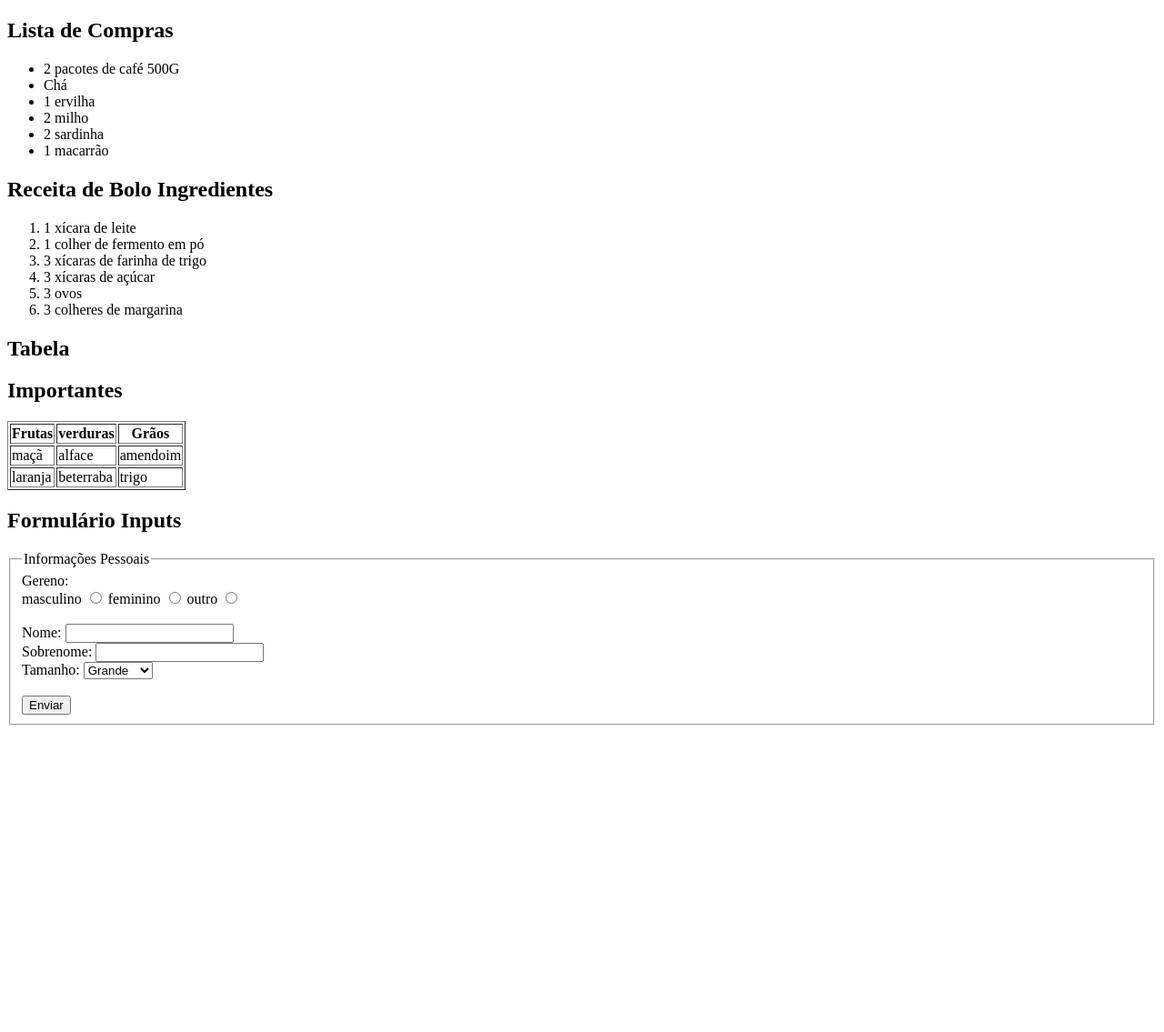
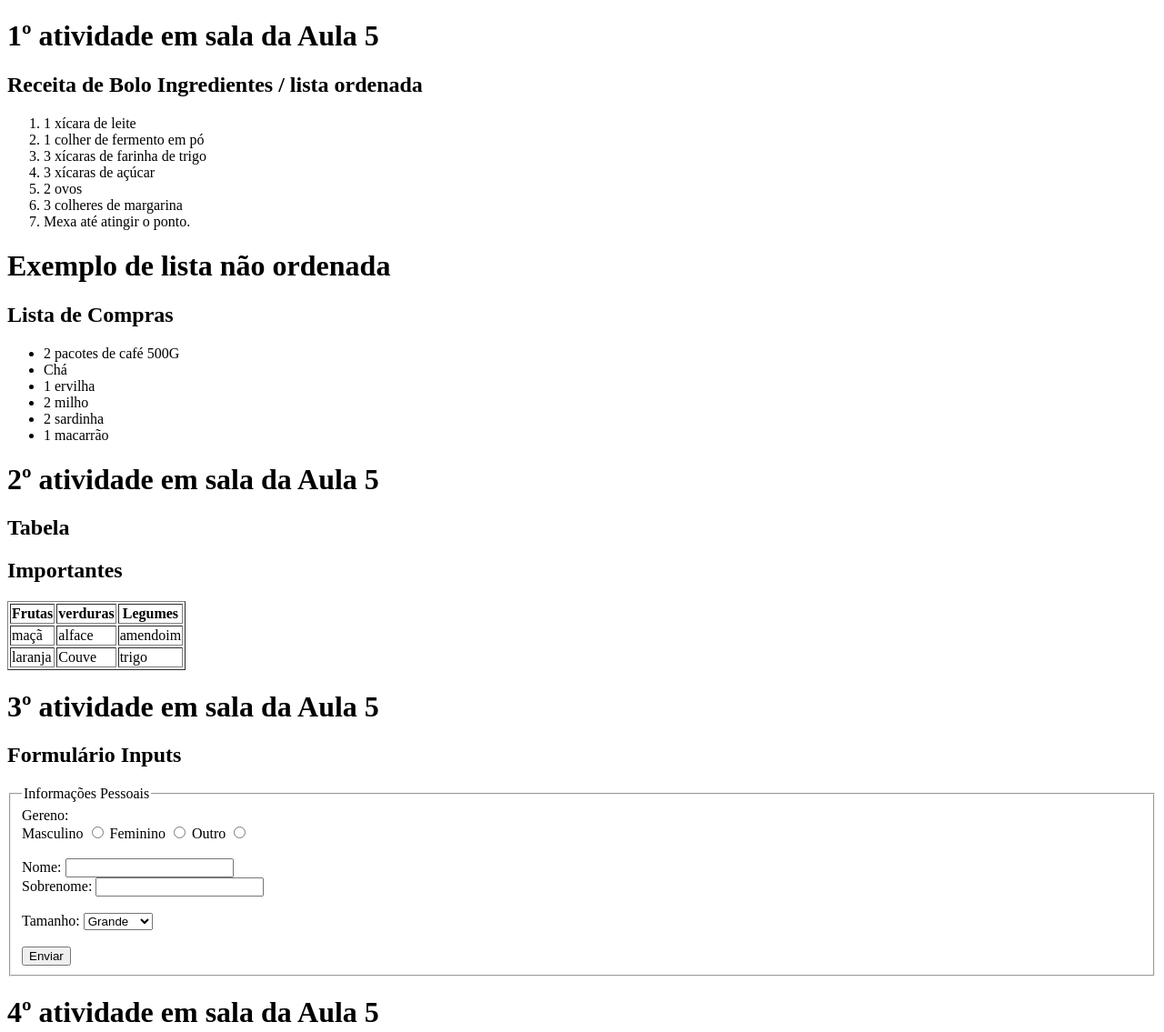
Before and after one commit to Dennison-Aurelio/listas_planilha_formulario, a plain HTML site: page index.html in a window 1280 px wide. Shown: the top 1135 px of the page at 91% size. Before the commit the page ends 806 px from the top, so only its background shows below. Drawn offline with Linux system fonts and the light colour scheme.

Commit message:
atualização

```diff
--- a/index.html
+++ b/index.html
@@ -1,5 +1,5 @@
 <!DOCTYPE html>
-<html lang="en">
+<html lang="pt-br">
 <head>
     <meta charset="UTF-8">
     <meta name="viewport" content="width=, initial-scale=1.0">
@@ -7,6 +7,20 @@
 </head>
 <body>
 
+    <h1>1º atividade em sala da Aula 5</h1>
+        <h2>Receita de Bolo Ingredientes / lista ordenada</h2>
+
+        <ol>
+            <li>1 xícara de leite</li>
+            <li>1 colher de fermento em pó</li>
+            <li>3 xícaras de farinha de trigo</li>
+            <li>3 xícaras de açúcar</li>
+            <li>2 ovos</li>
+            <li>3 colheres de margarina</li>
+            <li>Mexa até atingir o ponto.</li>
+        </ol>
+
+            <h1>Exemplo de lista não ordenada</h1>
             <h2>Lista de Compras</h2>
                 <ul>
                     <li>2 pacotes de café 500G</li>
@@ -17,26 +31,17 @@
                     <li>1 macarrão </li>
                 </ul>
 
-<h2>Receita de Bolo Ingredientes</h2>
 
-    <ol>
-        <li>1 xícara de leite</li>
-        <li>1 colher de fermento em pó</li>
-        <li>3 xícaras de farinha de trigo</li>
-        <li>3 xícaras de açúcar</li>
-        <li>3 ovos</li>
-        <li>3 colheres de margarina</li>
-    </ol>
-
+                    <h1>2º atividade em sala da Aula 5</h1>
                     <h2>Tabela</h2>
 
-<table border=>
+                    <table border>
 
                     <h2>Importantes</h2>
 
                     <th>Frutas</th>
                     <th>verduras</th>
-<th>Grãos</th>
+                    <th>Legumes</th>
 
                     <tr>
                         <td>maçã</td>
@@ -46,33 +51,34 @@
 
                     <tr>
                         <td>laranja</td>
-    <td>beterraba</td>
+                        <td>Couve</td>
                         <td>trigo</tr>
                     </tr>
 
                     </table>
 
-
+                        <h1>3º atividade em sala da Aula 5</h1>
                         <h2>Formulário Inputs</h2>
                         <form>
                             <fieldset>
                                 <legend>Informações Pessoais</legend>
                                 <label for="nome">Gereno:</label><br>
 
-        <span>masculino</span>
-        <input type="radio" nome="genero" value="masculino"/>
+                                    <label for="masculino">Masculino</label>
+                                    <input type="radio" id="masculino" name="Geneno" value="masculino">
 
-        <span>feminino</span>
-        <input type="radio" nome="genero" value="feminino"/>
+                                    <label for="feminino">Feminino</label>
+                                    <input type="radio" id="feminino" name="Geneno" value="feminino">
 
-        <span>outro</span>
-        <input type="radio" nome="genero" value="outro"/><br>
-        <br>
+                                    <label for="outro">Outro</label>
+                                    <input type="radio" id="outro" name="Geneno" value="outro"><br><br>
+
+
                                 <label for="nome">Nome:</label>
                                     <input type="text" name="nome" id="nome"/><br>
                                 <label for="nome">Sobrenome:</label>
                                     <input type="text" name="nome" id="nome"/><br>
-
+                                    <br>
                                     <label for="nome">Tamanho:</label>
                                         <select name="tamanho">
                                             <option value="Grande">Grande</option>
@@ -86,8 +92,13 @@
                         </form>
 
 
+                        <h1>4º atividade em sala da Aula 5</h1>
 
+                        <a href="https://www.coderhouse.com.br/?utm_term=coderhouse&utm_campaign=0&utm_source=google_search_brand&utm_medium=cpc&gclid=Cj0KCQiAgaGgBhC8ARIsAAAyLfF1RNMGIaYjok9MOYRQKej4dqHhRRYt2ogjJJXhSwMaFTxxUS1ZWKQaAh0mEALw_wcB">Visite o Site da CoderHouse a Maior Escola da America Látina</a>
+                        <img src="https://cdn.uc.assets.prezly.com/971f25d5-4704-4b75-9fb1-2ce35c6b498f/-/quality/best/-/format/auto/" alt="logo marca da CoderHouse">
+                        <iframe width="727" height="409" src="https://www.youtube.com/embed/2WukDDc_93A" title="Curso de Desenvolvimento Web da CODERHOUSE por dentro!" frameborder="0" allow="accelerometer; autoplay; clipboard-write; encrypted-media; gyroscope; picture-in-picture; web-share" allowfullscreen> Video explicativo de como funciona a plataforma da coderhouse</iframe><br><br>
 
+                        <a href="../aula6.html#aula6">Clique aqui para visualizar as atividades da aula 6</a>
 
 </body>
 </html>
```
Lines whose indentation alone changed are shown as unchanged.
